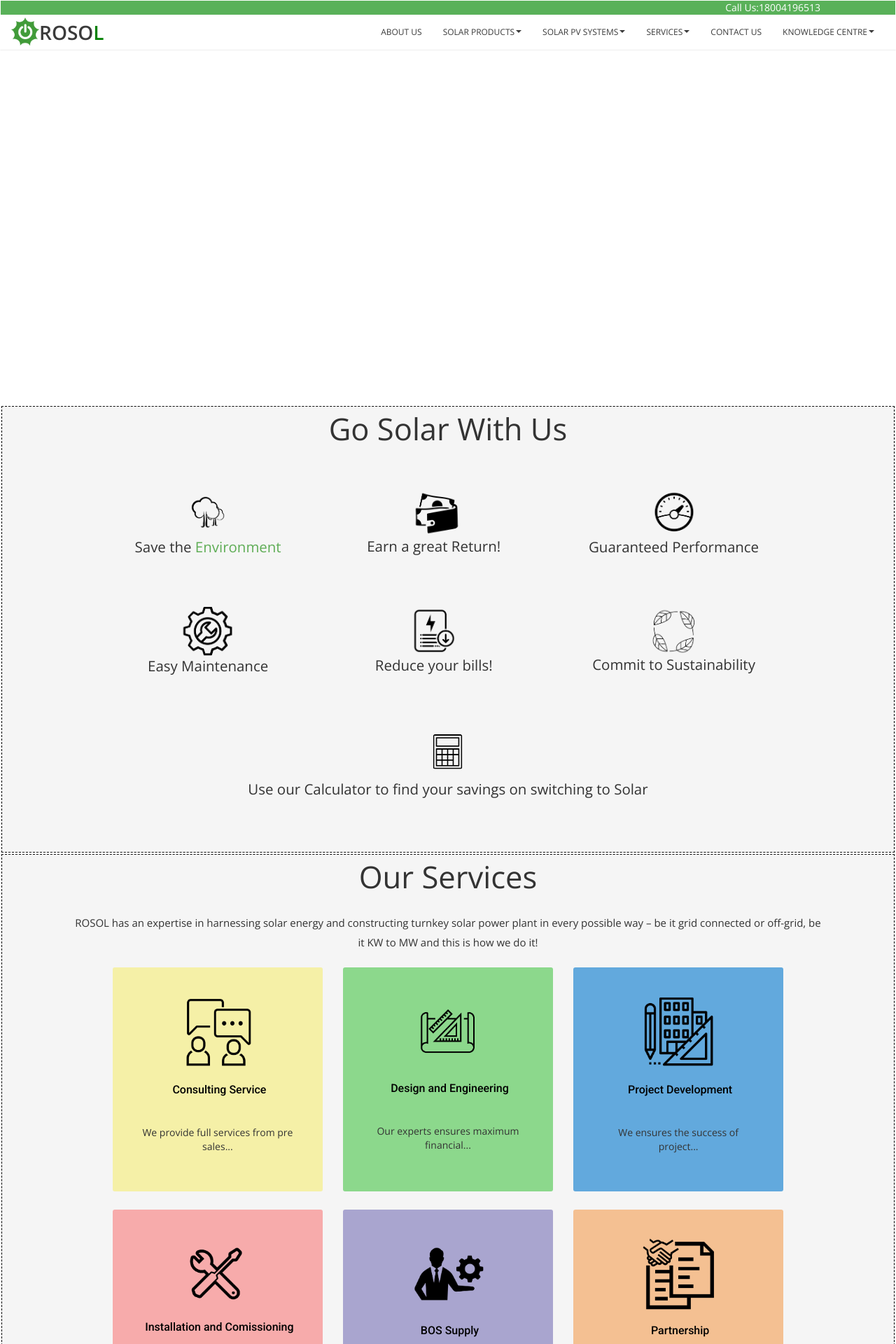
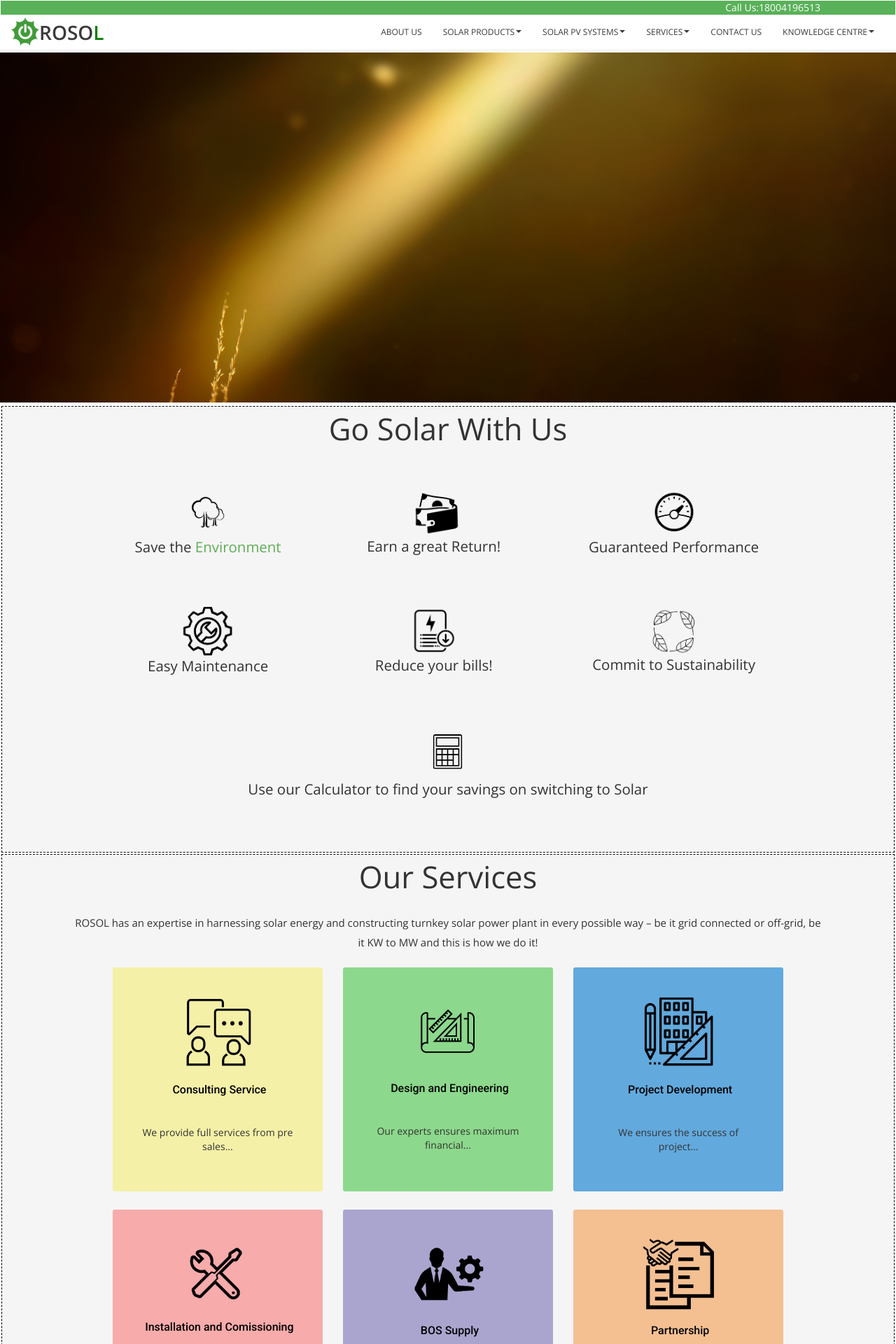
Before and after one commit to rosol-India/rosol-india, a Jekyll site: the page built from home-page.html, in a window 1280 px wide. Shown: the top 1920 px of the page at 70% size. Built offline with Jekyll 4.4.1, drawn with Linux system fonts in a browser that asks for light colours; nearby versions of some CDN libraries; some web fonts are replaced.

Commit message:
Update sliding.css

```diff
--- a/css/sliding.css
+++ b/css/sliding.css
@@ -14,18 +14,11 @@
       font-family: 'Arvo', serif;
        background-size: cover;
        max-width: 100%;
-       opacity: 0;
        height: 280px;
        max-height: 100%;
        margin: -17px 0px 5px 0px;
     /*-webkit-transition: background-image 0.6s linear;
        transition: background-image 0.6s linear;*/
-    -webkit-animation: iappear 8s linear;
-    -moz-animation: iappear 8s linear;
-    -o-animation: iappear 8s linear;
-    animation: iappear 8s linear ;
-   animation-delay: 2s;
-   animation-iteration-count: infinite;
   }
 
   #ibout {
@@ -66,6 +59,11 @@
     height: 80%;
     width: 100%;
     margin: 0;
+        -webkit-animation: idisap 8s linear;
+    -moz-animation: idisap 8s linear;
+    -o-animation: idisap 8s linear;
+    animation: idisap 8s linear;
+    animation-iteration-count:infinite;
 
   }
 #c-butna{
@@ -232,19 +230,12 @@
   {
       font-family: 'Arvo', serif;
        background-size: cover;
-       opacity: 0;
        max-width: 100%;
        height: 500px;
        max-height: 100%;
        margin: -17px 0px 5px 0px;
     /*-webkit-transition: background-image 0.6s linear;
        transition: background-image 0.6s linear;*/
-    -webkit-animation: iappear 8s linear;
-    -moz-animation: iappear 8s linear;
-    -o-animation: iappear 8s linear;
-    animation: iappear 8s linear;
-   animation-iteration-count: infinite;
-    animation-delay: 0.3s;
   }
   .p_change
   {
@@ -261,11 +252,11 @@
     width: 98%;
     float: right;
     margin: 1% 1% 1% 1%;
-    -webkit-animation: idisap 8s linear;
+        -webkit-animation: idisap 8s linear;
     -moz-animation: idisap 8s linear;
     -o-animation: idisap 8s linear;
     animation: idisap 8s linear;
-  animation-iteration-count: infinite;
+    animation-iteration-count:infinite;
   }
 #c-butna{
     width:20px;
@@ -693,7 +684,7 @@
 }
 
 /* ----------------------------------- */
-
+/*
 @-webkit-keyframes iappear {
   25% { opacity: 1; }
    98% { opacity: 1; }
@@ -712,35 +703,35 @@
 @keyframes iappear {
   25% { opacity: 1;}
    98% { opacity: 1; }
-}
+}*/
 /*--------------------------------*/
 
 @-webkit-keyframes idisap {
   0%{opacity: 0;}
-  10%{opacity: 1;}
+  20%{opacity: 1;}
   94% { opacity: 1;}
-   100% { opacity: 0; }
+  100% { opacity: 0;}
 }
 @-moz-keyframes idisap {
   0%{opacity: 0;}
-  10%{opacity: 1;}
+  20%{opacity: 1;}
   94% { opacity: 1;}
-   100% { opacity: 0; }
+  100% { opacity: 0;}
 }
 
 @-o-keyframes idisap {
   0%{opacity: 0;}
-  10%{opacity: 1;}
+  20%{opacity: 1;}
   94% { opacity: 1;}
-   100% { opacity: 0; }
+  100% { opacity: 0;}
 }
 
 
 @keyframes idisap {
   0%{opacity: 0;}
-  10%{opacity: 1;}
+  20%{opacity: 1;}
   94% { opacity: 1;}
-   100% { opacity: 0; }
+  100% { opacity: 0;}
 }
 
 
```
